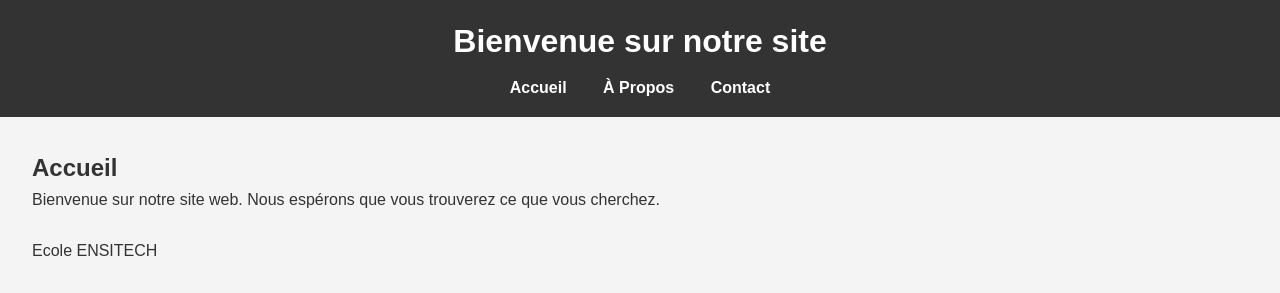
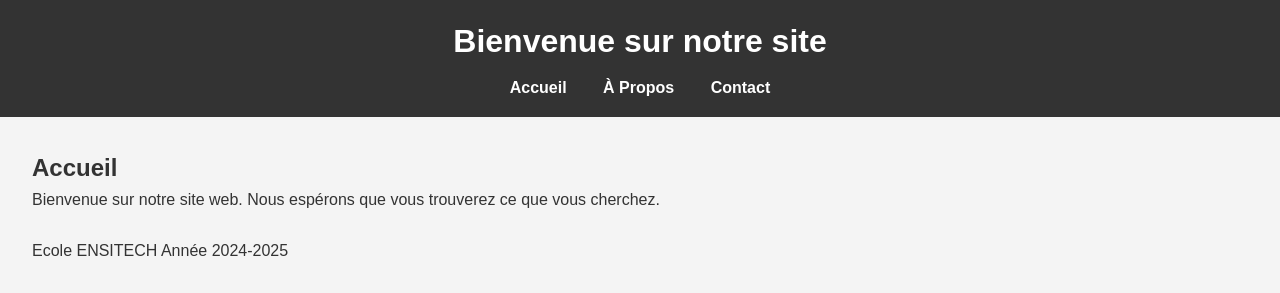
Before and after one commit to MathMartin99/TP1, a plain HTML site: page index.html in a window 1280 px wide. Shown: the top 293 px of the page. Drawn offline with Linux system fonts and the light colour scheme.

Commit message:
Version 1

```diff
--- a/index.html
+++ b/index.html
@@ -23,6 +23,7 @@
             <p>Bienvenue sur notre site web. Nous espérons que vous trouverez ce que vous cherchez.</p>
         </br>
             Ecole ENSITECH
+            Année 2024-2025
         </section>
         <section id="about">
             <h2>À Propos</h2>
```
